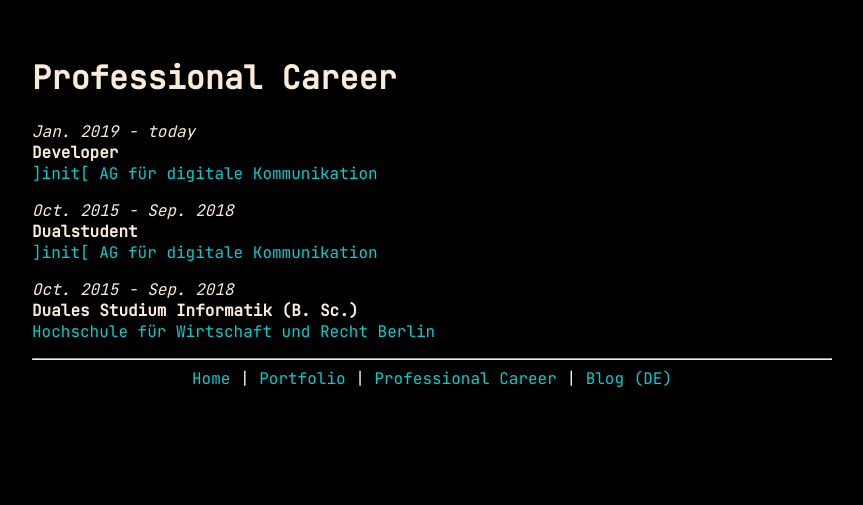
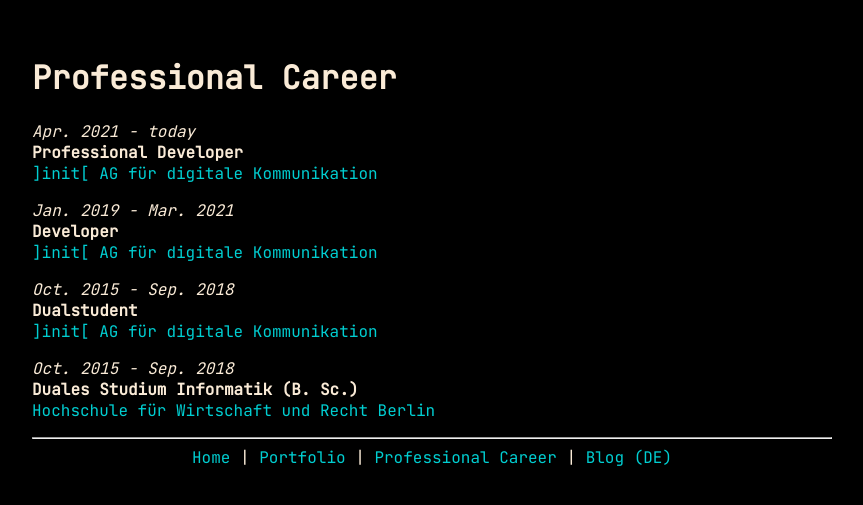
Before and after one commit to mhoellner/mhoellner.github.io, a Jekyll site: the page built from professional-career.md, in a window 1280 px wide. Shown: the top 505 px of the page, without its empty margins (208-1071 px from the left). Built offline with Jekyll 4.4.1, drawn with Linux system fonts in a browser that asks for light colours.

Commit message:
indicate job title change

```diff
--- a/professional-career.md
+++ b/professional-career.md
@@ -5,7 +5,11 @@ title: Professional Career
 
 # Professional Career
 
-_Jan. 2019 - today_
+_Apr. 2021 - today_
+__Professional Developer__
+[\]init\[ AG für digitale Kommunikation](https://init.de/)
+
+_Jan. 2019 - Mar. 2021_
 __Developer__
 [\]init\[ AG für digitale Kommunikation](https://init.de/)
 
```
